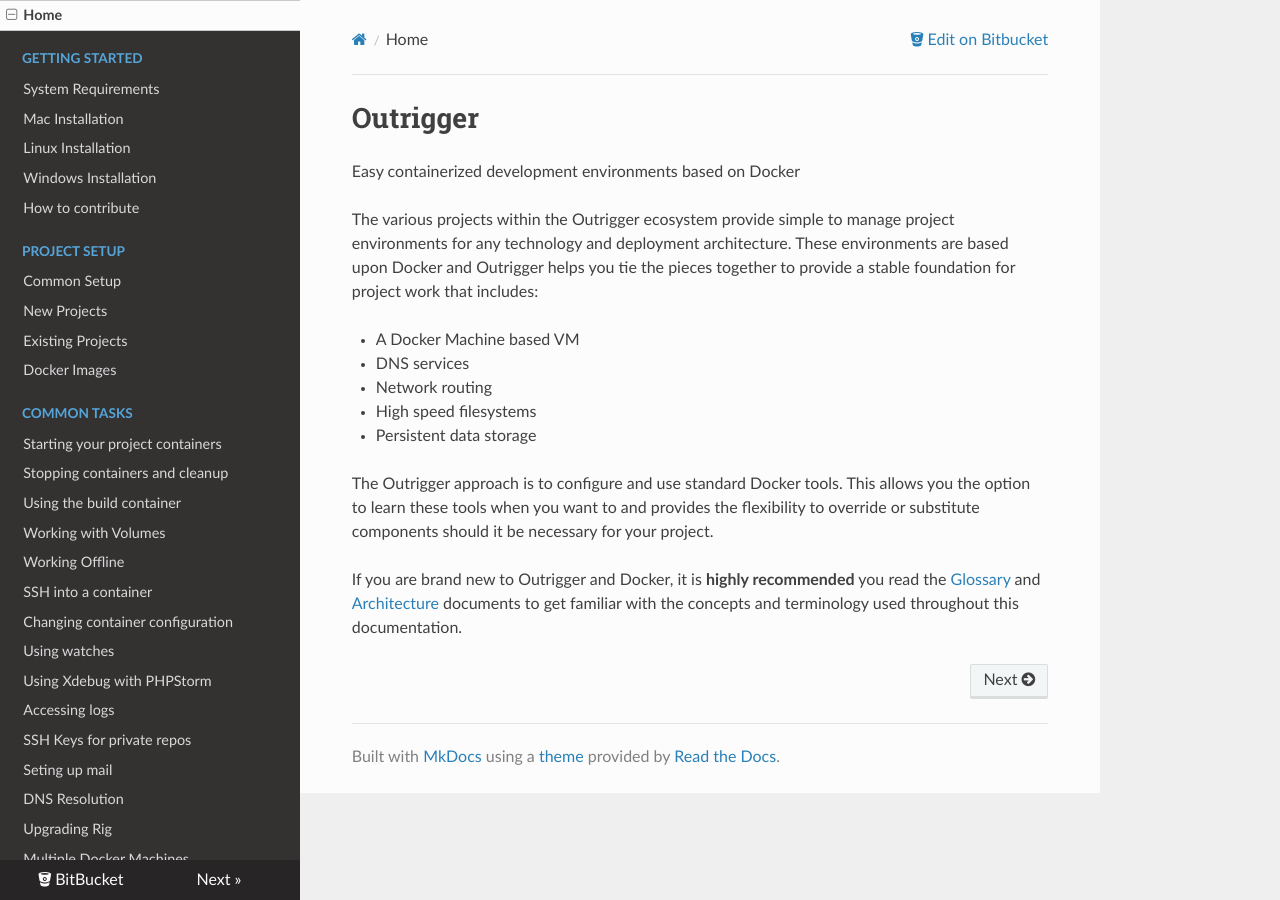
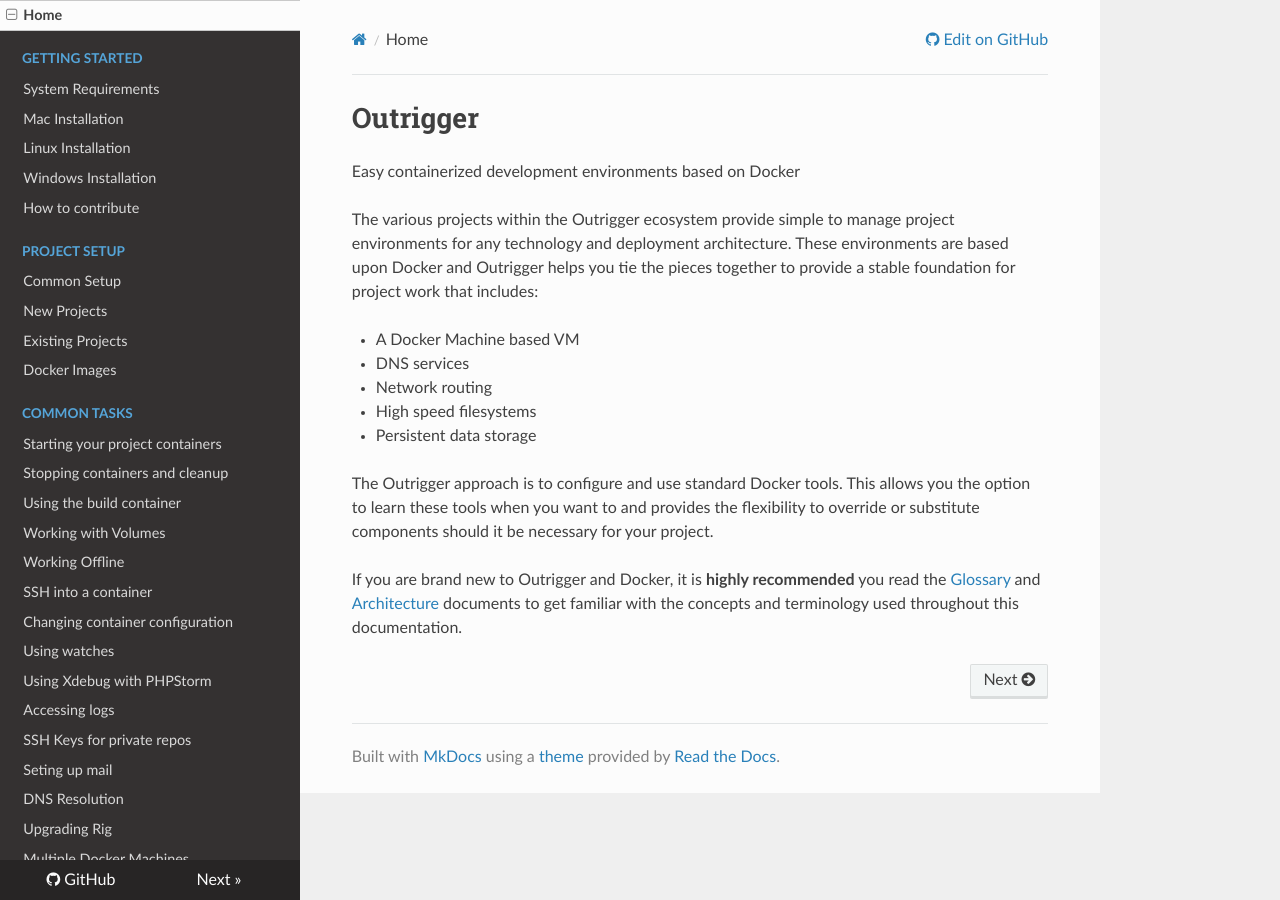
Before and after one commit to phase2/outrigger-docs, an MkDocs documentation site: the page built from docs/index.md, in a window 1280 px wide. Built offline with MkDocs 1.6.1, drawn with Linux system fonts in a browser that asks for light colours; nearby versions of some CDN libraries; old or Windows-style settings are respelled for this version of MkDocs; some of the changed lines change nothing that is shown.

Commit message:
updated repo

```diff
--- a/mkdocs.yml
+++ b/mkdocs.yml
@@ -1,5 +1,5 @@
 site_name: Outrigger Documentation
-repo_url: https://bitbucket.org/phase2tech/outrigger-docs
+repo_url: https://github.com/phase2/outrigger-docs
 site_author: Phase2
 google_analytics: ['UA-305109-83', 'auto']
 theme: readthedocs
```
